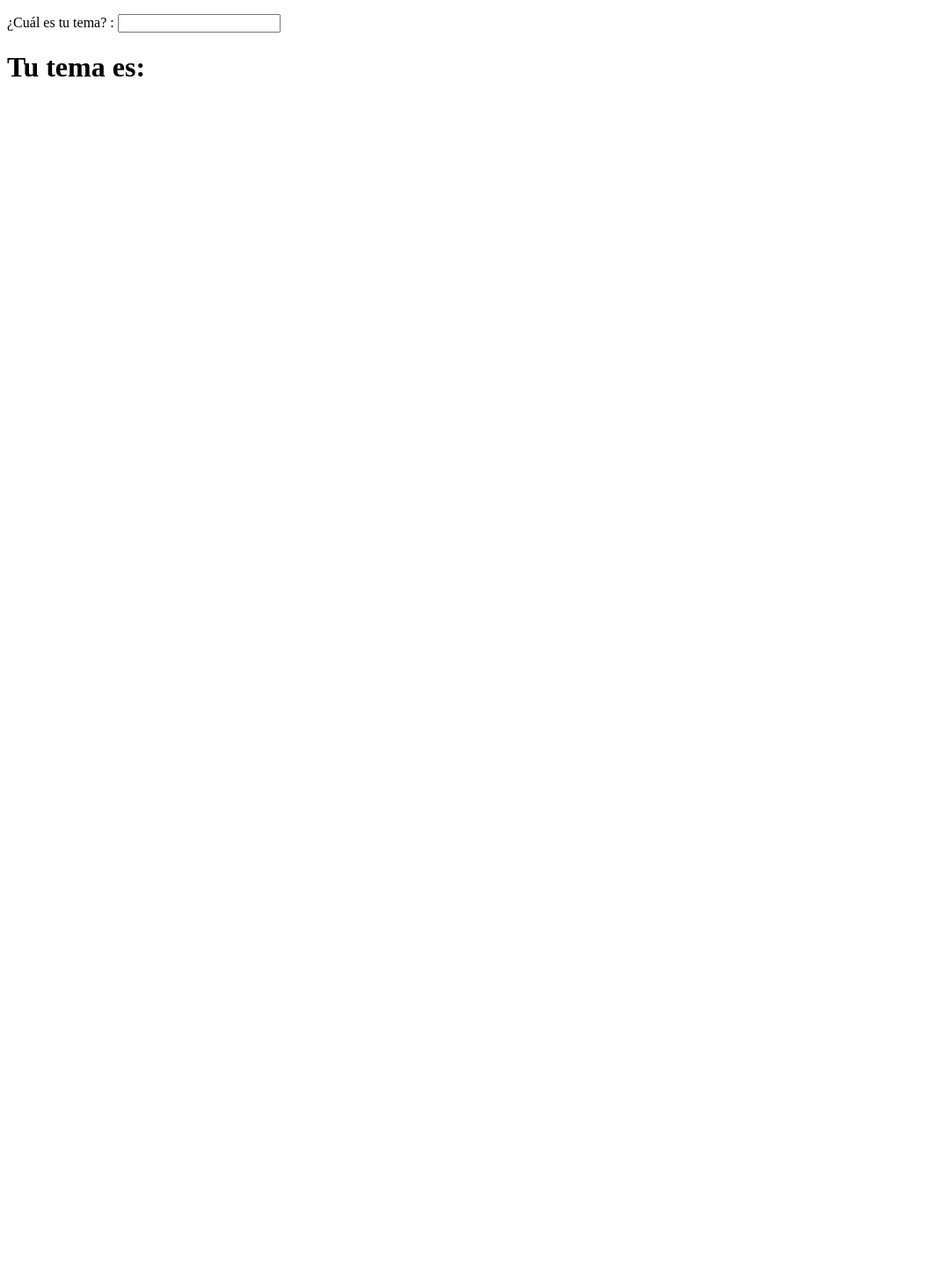
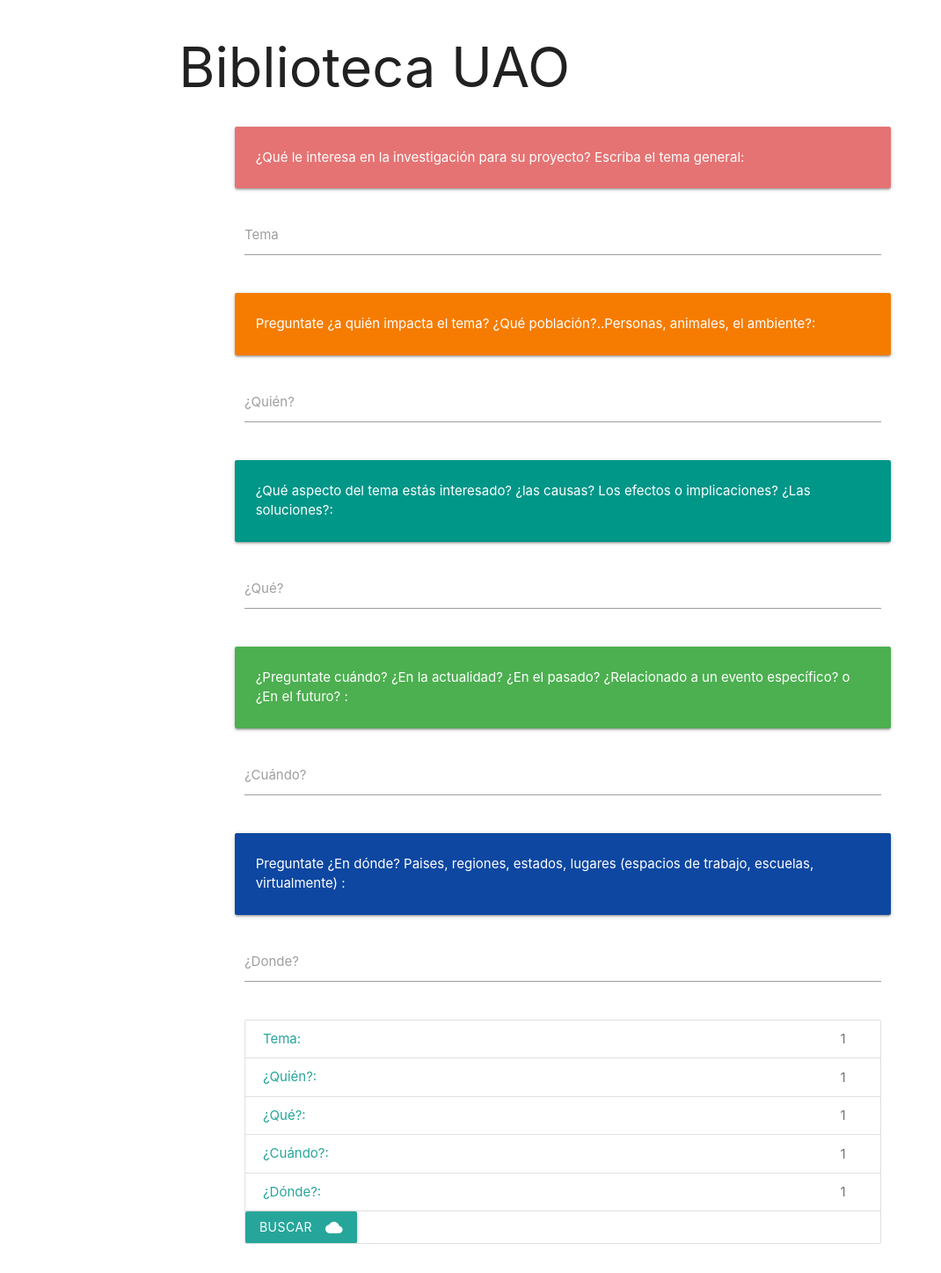
Before and after one commit to cituao/busqueda, a plain HTML site: page index.html in a window 1280 px wide. Shown: the whole page at 88% size, without its empty margins (0-1070 px from the left). Before the commit the page ends 800 px from the top, so only its background shows below. Drawn offline with nearby package versions, Linux system fonts and the light colour scheme.

Commit message:
layout preguntas

```diff
--- a/index.html
+++ b/index.html
@@ -2,12 +2,113 @@
 <html lang="es" ng-app>
     <title>Búsqueda</title>
     <script src="https://ajax.googleapis.com/ajax/libs/angularjs/1.4.8/angular.min.js"></script>
+    <!--Import Google Icon Font-->
+    <link href="http://fonts.googleapis.com/icon?family=Material+Icons" rel="stylesheet">
+    <!-- Compiled and minified CSS -->
+    <link rel="stylesheet" href="https://cdnjs.cloudflare.com/ajax/libs/materialize/0.97.7/css/materialize.min.css">
+
+    <link href="css/style.css" type="text/css" rel="stylesheet" media="screen, projection" />
+
+    <!--Let browser know website is optimized for mobile-->
+    <meta name="viewport" content="width=device-width, initial-scale=1.0"/>
     <meta charset="utf-8">
 
 <body>
-<div>
- 	<p>¿Cuál es tu tema? : <input type="text" ng-model="name"></p>
- 	<h1>Tu tema es: {{name}}</h1>
-</div>
+    <div class="container">
+        <div class="row">
+            <div class="col s12">
+                <div class="valign-wrapper">
+                    <h1 class="valign center-align">Biblioteca UAO</h1>
+                </div>
+            </div>
+            <div class="col s12 m1 l1"><p></p></div>
+            <div class="col s12 m10 l10">
+
+                  <!-- TEMA -->
+                  <div class="row">
+                      <div class="card-panel red lighten-2">
+                          <span class="white-text">¿Qué le interesa en la investigación para su proyecto? Escriba el tema general:
+                          </span>
+                      </div>
+                      <div class="input-field col s12">
+                          <input id="que" type="text" class="validate" ng-model="tema">
+                          <label for="tema">Tema</label>
+                      </div>
+                  </div>
+
+                  <!-- QUIEN -->
+                  <div class="row">
+                      <div class="card-panel orange darken-2">
+                          <span class="white-text">Preguntate ¿a quién impacta el tema? ¿Qué población?..Personas, animales, el ambiente?:
+                          </span>
+                      </div>
+                      <div class="input-field col s12">
+                          <input id="que" type="text" class="validate" ng-model="quien">
+                          <label for="tema">¿Quién?</label>
+                      </div>
+                  </div>
+
+                  <!-- QUE -->
+                  <div class="row">
+                      <div class="card-panel teal">
+                          <span class="white-text">¿Qué aspecto del tema estás interesado? ¿las causas? Los efectos o implicaciones? ¿Las soluciones?:
+                          </span>
+                      </div>
+                      <div class="input-field col s12">
+                          <input id="que" type="text" class="validate" ng-model="que">
+                          <label for="que">¿Qué?</label>
+                      </div>
+                  </div>
+
+                  <!-- CUANDO -->
+                  <div class="row">
+                      <div class="card-panel green">
+                          <span class="white-text">¿Preguntate cuándo? ¿En la actualidad? ¿En el pasado? ¿Relacionado a un evento específico? o ¿En el futuro? :
+                          </span>
+                      </div>
+                      <div class="input-field col s12">
+                          <input id="cuando" type="text" class="validate" ng-model="cuando">
+                          <label for="cuando">¿Cuándo?</label>
+                      </div>
+                  </div>
+
+                  <!-- CUANDO -->
+                  <div class="row">
+                      <div class="card-panel blue darken-4">
+                          <span class="white-text">Preguntate ¿En dónde? Paises, regiones, estados, lugares (espacios de trabajo, escuelas, virtualmente) :
+                          </span>
+                      </div>
+                      <div class="input-field col s12">
+                          <input id="cuando" type="text" class="validate" ng-model="donde">
+                          <label for="cuando">¿Donde?</label>
+                      </div>
+                  </div>
+
+                <!--
+                <p class="flow-text">El tema es: {{tema}}</p>
+                <p class="flow-text">Quién : {{quien}}</p>
+                <p class="flow-text">Qué: {{que}}</p>
+                <p class="flow-text">Cuando: {{cuando}}</p>
+                <p class="flow-text">Donde: {{donde}}</p> -->
+                <div class="collection">
+                    <a href="#!" class="collection-item">Tema:{{tema}}<span class="badge">1</span></a>
+                    <a href="#!" class="collection-item">¿Quién?:{{quien}}<span class="badge">1</span></a>
+                    <a href="#!" class="collection-item">¿Qué?:{{que}}<span class="badge">1</span></a>
+                    <a href="#!" class="collection-item">¿Cuándo?:{{cuando}}<span class="badge">1</span></a>
+                    <a href="#!" class="collection-item">¿Dónde?:{{donde}}<span class="badge">1</span
+                </div>
+
+                <a class="waves-effect waves-light btn"><i class="material-icons right">cloud</i>buscar</a>
+            </div>
+            <div class="col s12 m1 l1"><p></p></div>
+
+        </div> <!-- div row -->
+    </div> <!-- div container -->
+
+    <!--Import jQuery before materialize.js-->
+    <script type="text/javascript" src="https://code.jquery.com/jquery-2.1.1.min.js"></script>
+    <!-- Compiled and minified JavaScript -->
+    <script src="https://cdnjs.cloudflare.com/ajax/libs/materialize/0.97.7/js/materialize.min.js"></script>
+
 </body>
 </html>
```
Also changed, not shown: css/style.css (added).
